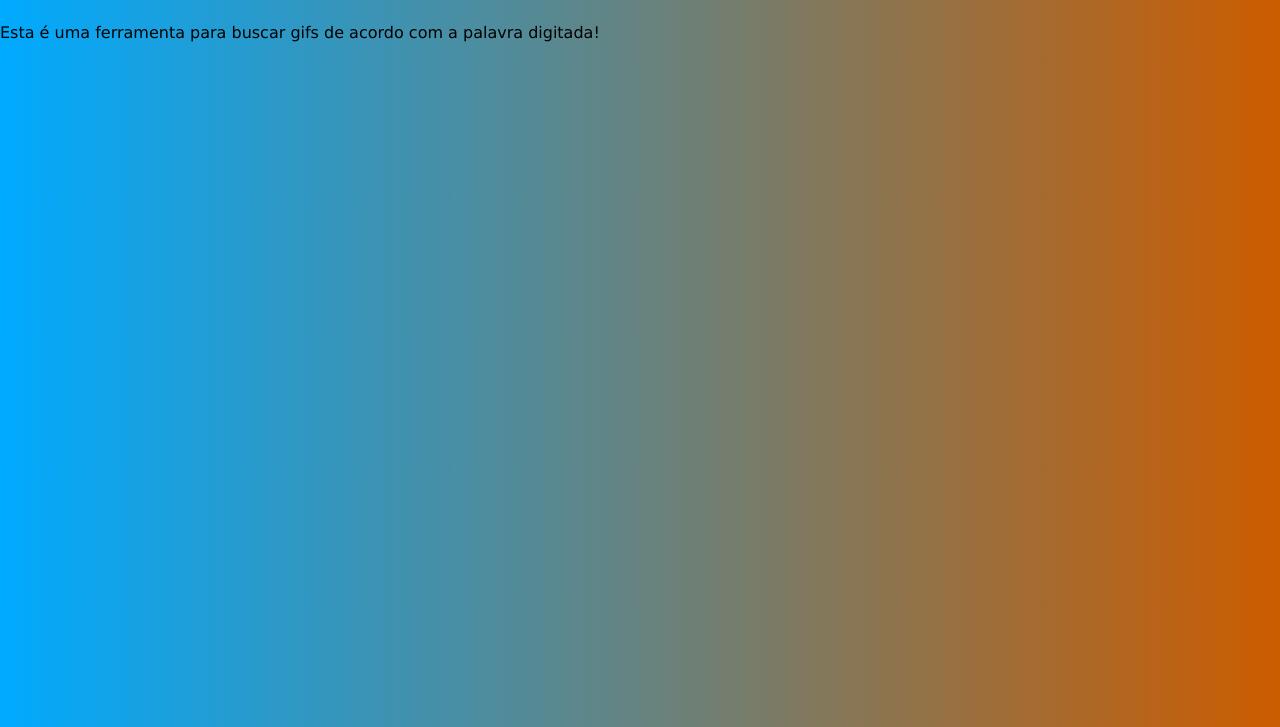
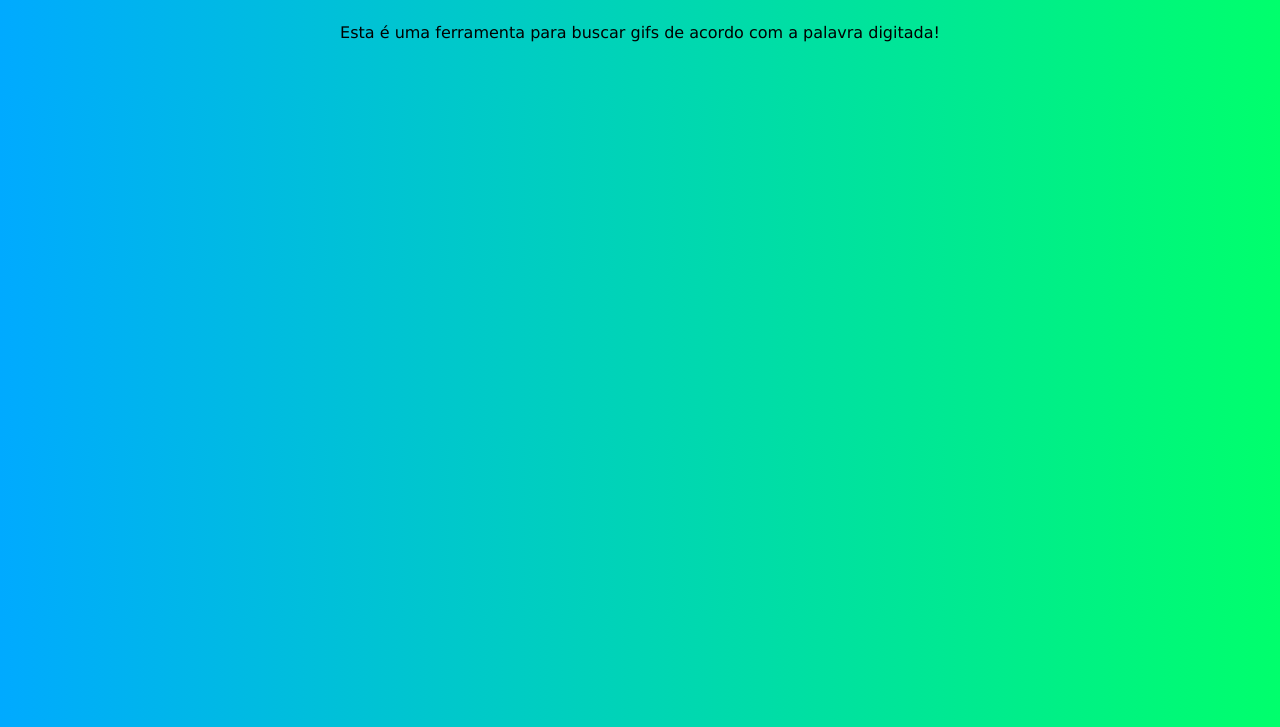
Before and after one commit to christianogodinho/gifSearch, a plain HTML site: page index.html in a window 1280 px wide. Shown: the part 73-800 px from the top of the page. Drawn offline with Linux system fonts and the light colour scheme.

Commit message:
CSS correction

```diff
--- a/styles.css
+++ b/styles.css
@@ -1,12 +1,13 @@
 body {
     padding: 0;
     margin: 0;
-    background: linear-gradient(to right, #00AAFF, #cc5c00);
-    display: grid;
-    align-items: center;
+    background: linear-gradient(to right, #00AAFF, #00FF6C);
+
 }
 
 .texto {
-    position: center;
+    display: grid;
+    justify-content: center;
+    align-items: center;
     font-family: 'Lucida Sans', 'Lucida Sans Regular', 'Lucida Grande', 'Lucida Sans Unicode', Geneva, Verdana, sans-serif;
 }
```
